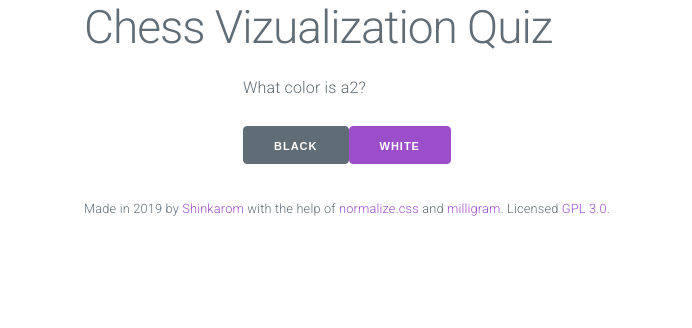
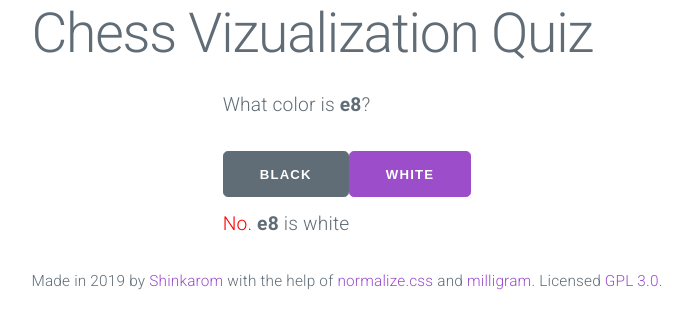
Before and after one commit to shinkarom/chessvizquiz, a plain HTML site: page index.html in a window 1280 px wide. Both pictures are taken after a click on the button "BLACK". Shown: the whole page, without its empty margins (293-985 px from the left). Drawn offline with Linux system fonts and the light colour scheme.

Commit message:
Added answer coloring.

```diff
--- a/script.js
+++ b/script.js
@@ -6,7 +6,7 @@ function getSquare(){
 	const hors=['a','b','c','d','e','f','g','h'];
 	let h=Math.trunc(num/8);
 	let v=1+(num%8);
-	return hors[h]+v;
+	return "<span class=\"square\">"+hors[h]+v+"</span>";
 }
 
 function getColor(){
@@ -38,7 +38,8 @@ function bodyLoad(){
 
 function submitAnswer(){
 	let c=getColor();
-	let r = getColor()==this.id ? "Yes. "+getSquare()+" is "+c  : "No. "+getSquare()+" is "+c;
+	let l=getSquare()+" is "+c;
+	let r = getColor()==this.id ? "<span class=\"right\">Yes.</span> "+ l : "<span class=\"wrong\">No.</span> "+l;
 	document.querySelector("#feedback").innerHTML=r;
-	window.setTimeout(prepareQuestion,2000);
+	window.setTimeout(prepareQuestion,3000);
 }
--- a/styles.css
+++ b/styles.css
@@ -1,2 +1,5 @@
-html { display: table; margin: auto; }
-main { display: table; margin: auto; }
+html { display: table; margin: 0 auto; font-size: 12px}
+main { display: table; margin: 0 auto; }
+.square { font-weight: bold; }
+.right { color: green; }
+.wrong { color: red; }
```
